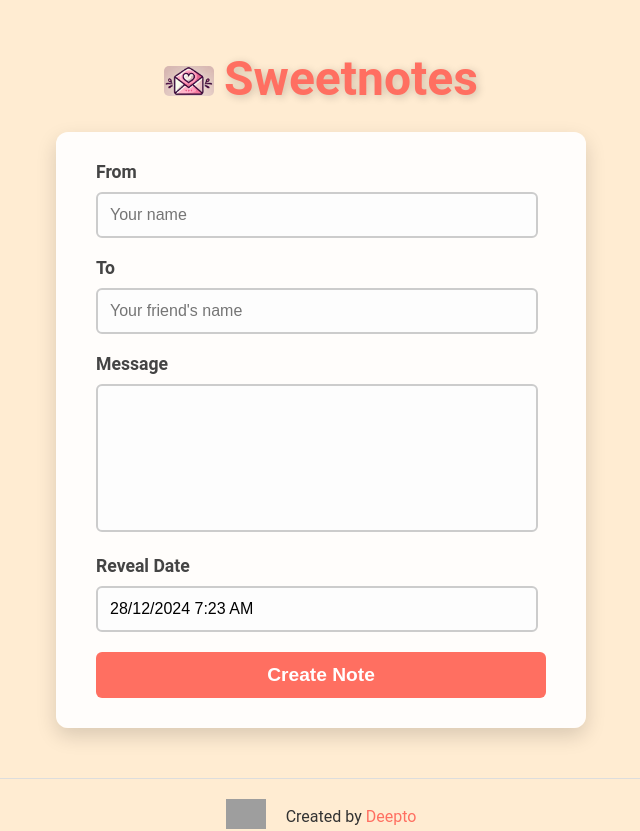
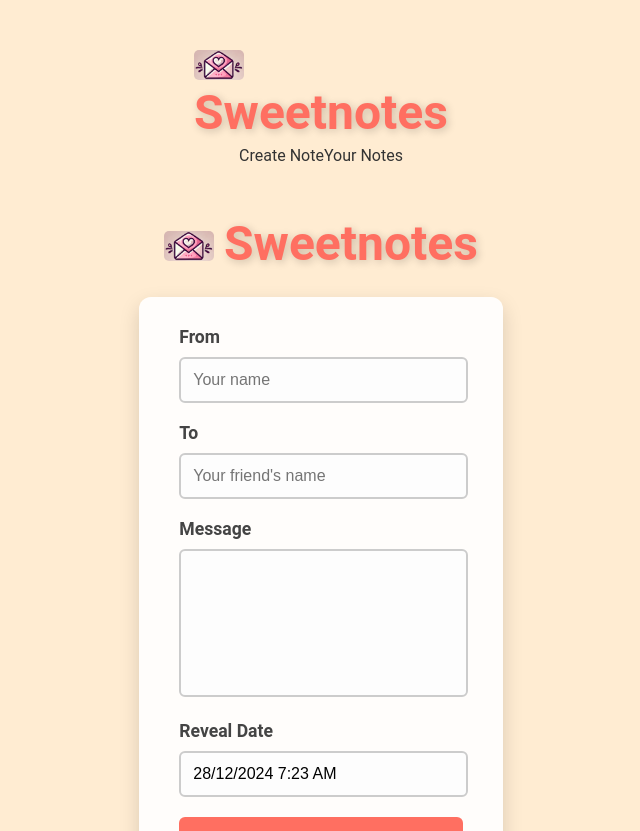
Before and after one commit to deepto98/sweetnotes, a React (Create React App) app in the folder frontend/: page / in a window 1280 px wide. Shown: the top 831 px of the page, without its empty margins (319-959 px from the left). Built offline with nearby package versions, Linux system fonts and the light colour scheme; no server answers; grey boxes are pictures that could not be loaded.

Commit message:
moved header and logo to separate component

```diff
--- a/frontend/src/App.js
+++ b/frontend/src/App.js
@@ -1,16 +1,32 @@
 import React from "react";
-import { BrowserRouter as Router, Routes, Route } from "react-router-dom";
+import { BrowserRouter as Router, Routes, Route, Link } from "react-router-dom";
 import CreateNote from "./CreateNote";
 import ViewNote from "./ViewNote";
 import "./App.css";
+import YourNotes from "./YourNotes";
+import Header from "./Header";
 
 function App() {
   return (
     <Router>
-      <Routes>
-        <Route path="/" element={<CreateNote />} />
-        <Route path="/notes/:id" element={<ViewNote />} />
-      </Routes>
+      <div className="view-note-container">
+      <Header /> {/* This displays the logo and title on every page */}
+
+        <nav className="navbar">
+          <Link className="nav-link" to="/">
+            Create Note
+          </Link>
+          <Link className="nav-link" to="/your-notes">
+            Your Notes
+          </Link>
+        </nav>
+
+        <Routes>
+          <Route path="/" element={<CreateNote />} />
+          <Route path="/notes/:id" element={<ViewNote />} />
+          <Route path="/your-notes" element={<YourNotes />} />
+        </Routes>
+      </div>
     </Router>
   );
 }
--- /dev/null
+++ b/frontend/src/Header.js
@@ -0,0 +1,20 @@
+// src/Header.js
+import React from "react";
+import { useNavigate } from "react-router-dom";
+
+const Header = () => {
+  const navigate = useNavigate();
+
+  return (
+    <div className="header-container" onClick={() => navigate("/")}>
+      <img
+        src="/sweetnotes-logo.png"
+        alt="Sweetnotes Logo"
+        className="logo"
+      />
+      <h1 className="title">Sweetnotes</h1>
+    </div>
+  );
+};
+
+export default Header;
```
